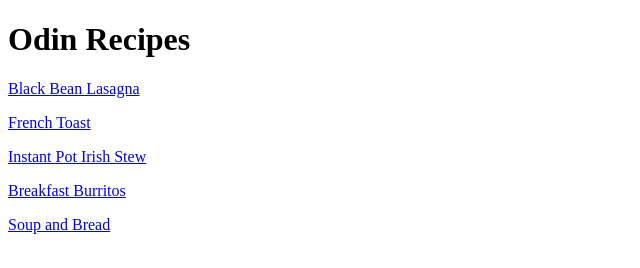
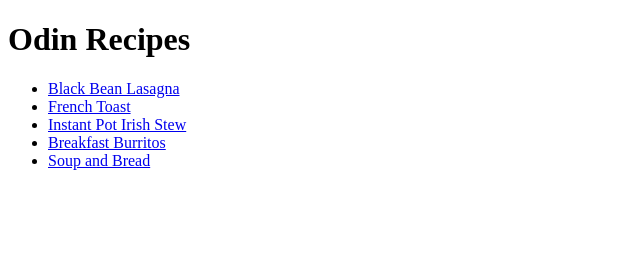
Before and after one commit to m0thi/odin-recipes, a plain HTML site: page index.html in a window 1280 px wide. Shown: the whole page, without its empty margins (0-640 px from the left). Drawn offline with Linux system fonts and the light colour scheme.

Commit message:
Put recipes on index.html into a list

```diff
--- a/index.html
+++ b/index.html
@@ -7,11 +7,13 @@
     </head>
     <body>
         <h1>Odin Recipes</h1>
+        <ul>
+            <li><a href="recipes/blackbeanlasagna.html">Black Bean Lasagna</a></li>
+            <li><a href="recipes/french-toast.html">French Toast</a></li>
+            <li><a href="recipes/instant-pot-irish-stew.html">Instant Pot Irish Stew</a></li>
+            <li><a href="recipes/breakfast-burritos.html">Breakfast Burritos</a></li>
+            <li><a href="recipes/soup-and-bread.html">Soup and Bread</a></li>
+        </ul>
 
-        <p><a href="recipes/blackbeanlasagna.html">Black Bean Lasagna</a></p>
-        <p><a href="recipes/french-toast.html">French Toast</a></p>
-        <p><a href="recipes/instant-pot-irish-stew.html">Instant Pot Irish Stew</a></p>
-        <p><a href="recipes/breakfast-burritos.html">Breakfast Burritos</a></p>
-        <p><a href="recipes/soup-and-bread.html">Soup and Bread</a></p>
     </body>
 </html>
```
